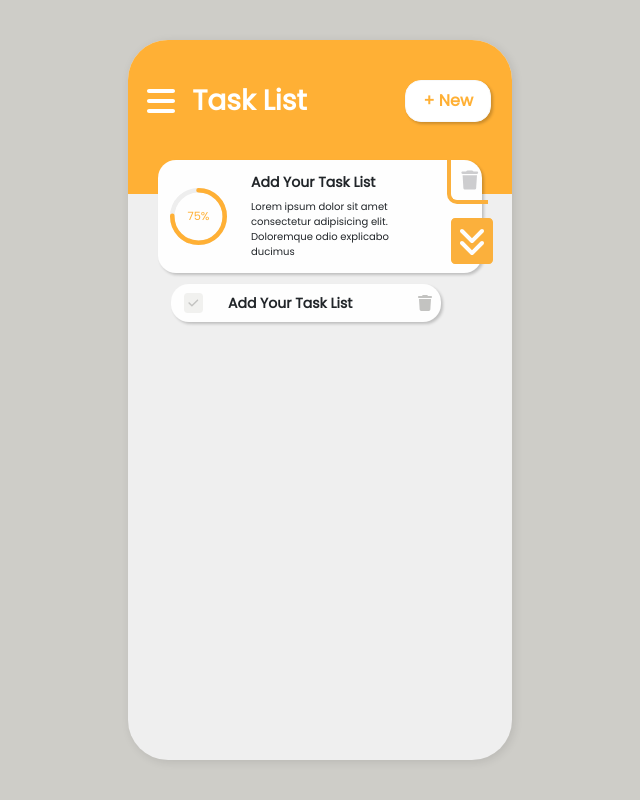
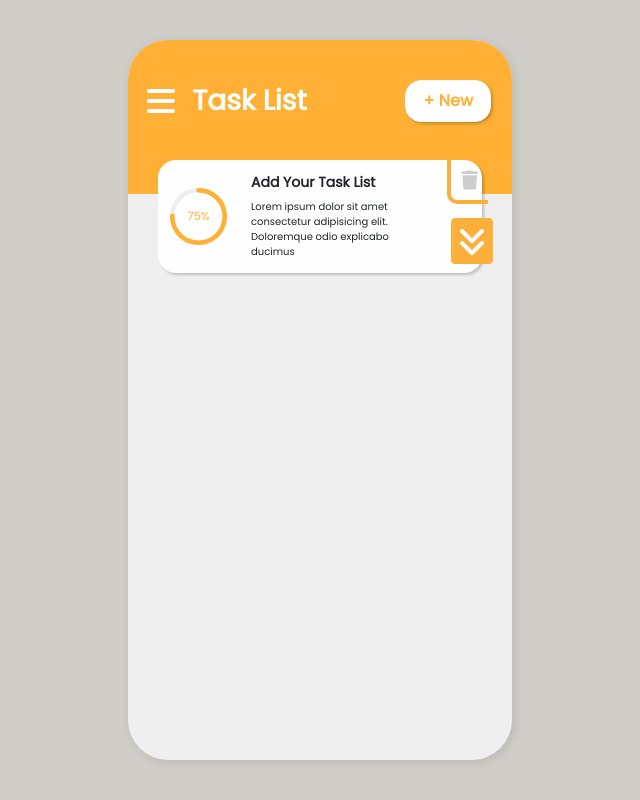
Before and after one commit to isgb/todolistfronted, a React (Vite) app: page / in a window 1280 px wide. Shown: the whole page, without its empty margins (320-960 px from the left). Built offline with nearby package versions, Linux system fonts and the light colour scheme.

Commit message:
useState botones

```diff
--- a/src/components/CardsList/CardTasks/CardTasks.jsx
+++ b/src/components/CardsList/CardTasks/CardTasks.jsx
@@ -3,11 +3,16 @@ import { CircularProgressBar } from "./CircularProgressbar";
 import { CardInformation } from "./CardInformation";
 import { ButtonsCardTask } from "./ButtonsCardTask";
 import { TaskItem } from "./TaskItem/TaskItem";
+import { useIconContext } from "../../../context/IconContext";
 
 export const CardTasks = () => {
+
+   const { iconState } = useIconContext();
+
+   console.log(iconState)
+
   return (
     <div className="container-card-tasks">
-
       {/* Card descriptivo de tareas */}
       <div className="row justify-content-between card-tasks">
         {/* CircularProgressBar Component */}
@@ -19,8 +24,10 @@ export const CardTasks = () => {
       </div>
 
       {/* Lista de tareas */}
-      <TaskItem />
-
+      {
+        iconState.showIconAngle &&
+          <TaskItem />
+      }
     </div>
   );
 };
```
